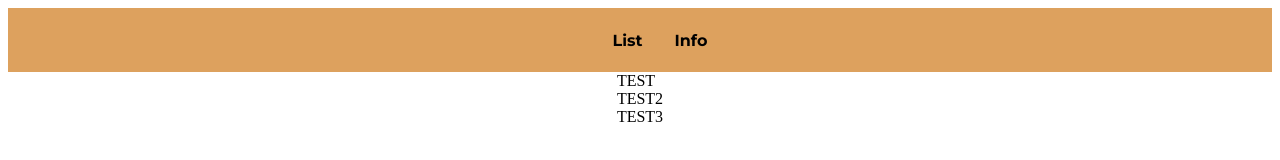
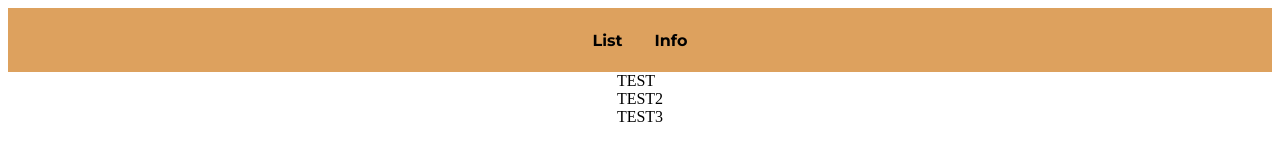
Before and after one commit to RPE8/odin-restaurant-page, a website built with webpack: page dist/index.html in a window 1280 px wide. Built offline with nearby package versions, Linux system fonts and the light colour scheme.

Commit message:
Add reset of padding, margin and box-sizing setted to border-box to header

```diff
--- a/src/pages/header/header.css
+++ b/src/pages/header/header.css
@@ -1,6 +1,12 @@
 @font-face {
   font-family: 'Montserrat';
   src: url('../../assets/fonts/Montserrat-Bold.ttf')
+}
+
+.header, .header * {
+	padding: 0;
+	margin: 0;
+	box-sizing: border-box;
 }
 
 .header {
```
